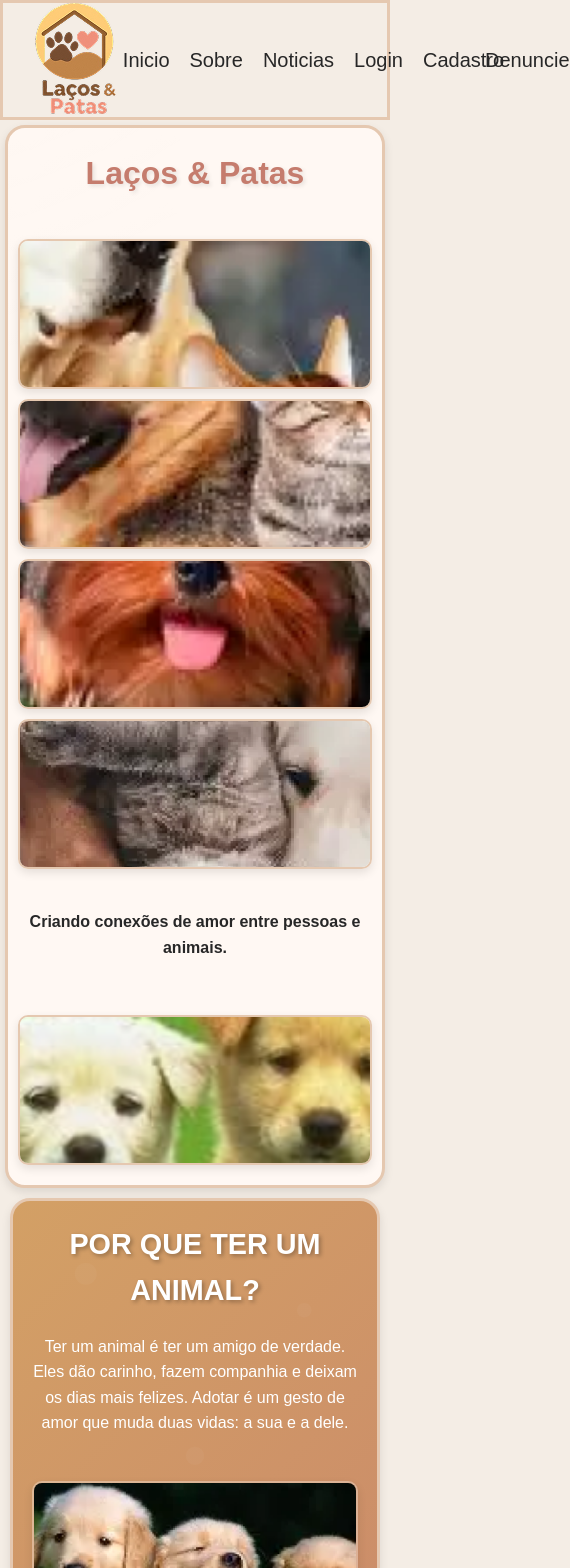
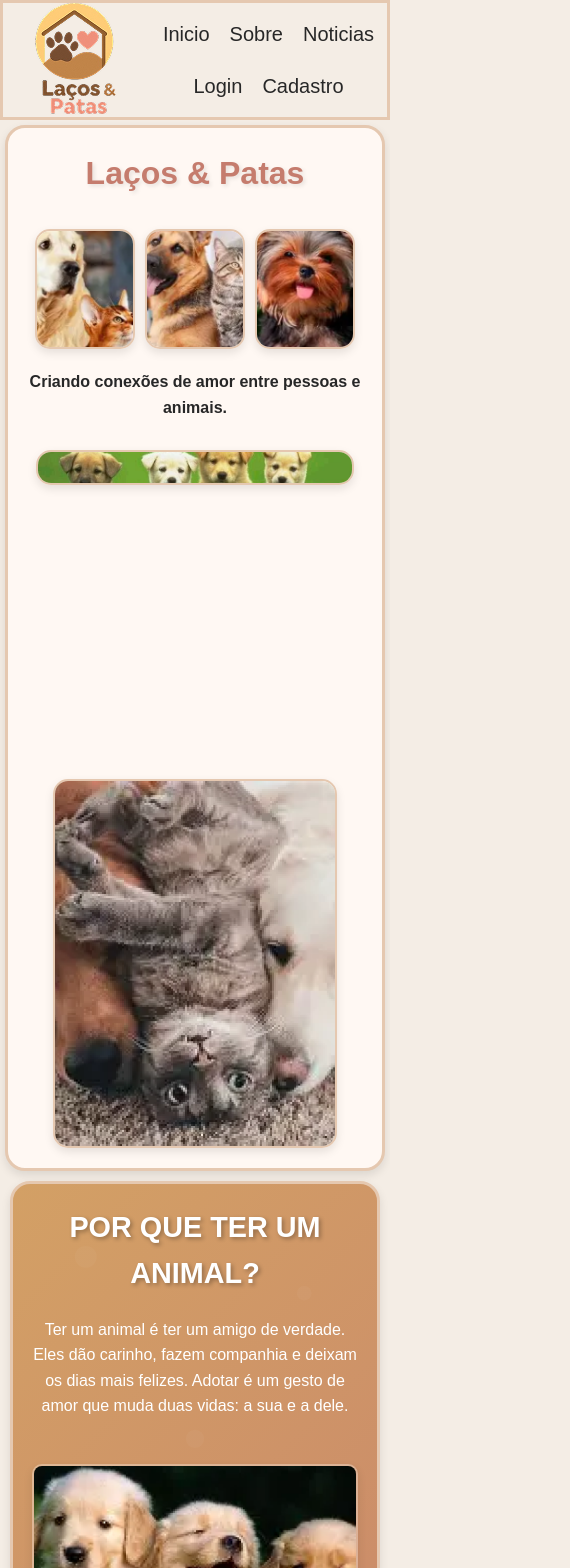
Before and after one commit to Mandeds/Tcc-react-grupo, a React (Vite) app in the folder frontend/: page / in a window 390 px wide. Shown: the top 1568 px of the page, 570 px wide, since content can reach past the window. Built offline with nearby package versions, Linux system fonts and the light colour scheme.

Commit message:
Arrumei a responsividade e os detalhes da pagina do inicio

```diff
--- a/frontend/src/component/cabecalho1/cabecalho1.jsx
+++ b/frontend/src/component/cabecalho1/cabecalho1.jsx
@@ -15,7 +15,7 @@ export default function Cabecalho1 (){
          <Link to="/login"> Login </Link>
          <Link to="/cadastro">Cadastro</Link>
          </div>
-         <Link>Denuncie</Link>
+
          </header>
         </>
     )
--- a/frontend/src/component/cabecalho1/cabecalho1.scss
+++ b/frontend/src/component/cabecalho1/cabecalho1.scss
@@ -1,5 +1,5 @@
 .Inicio_header{
-  width: 100%;
+    width: 100%;
     padding: 0.5%;
     display: flex;
     height: 120px;
@@ -13,6 +13,7 @@
         display: flex;
         align-items: center;
         justify-content: center;
+        flex-wrap: wrap;
     }
 
   a{
--- a/frontend/src/component/cardDesenho/cardD.scss
+++ b/frontend/src/component/cardDesenho/cardD.scss
@@ -7,7 +7,7 @@
   border: 2px solid var(--beige-border, #e5c8b0);
   border-radius: var(--border-radius, 15px);
   padding: 20px;
-  margin: 15px;
+  margin: 1%;
   box-shadow: var(--shadow, 0 4px 10px rgba(0, 0, 0, 0.1));
   max-width: 350px;
 }
@@ -15,7 +15,7 @@
 .card-image {
   width: 100%;
   max-width: 300px;
-  height: 200px;
+  height: 40vh;
   border-radius: 12px;
   object-fit: cover;
   margin-bottom: 15px;
--- a/frontend/src/pages/inicio/inicio.jsx
+++ b/frontend/src/pages/inicio/inicio.jsx
@@ -14,24 +14,38 @@ export default function Inicio() {
 
             <main>
 
-                <div className="Primeira_parte">
+            <div className="Primeira_parte">
+            <h1 id="Titu_inicio">Laços & Patas</h1>
 
-                    {/* Primeira parte*/}
+            <div className="conteudo_inicio">
+                <div className="coluna_esquerda">
+                <div className="imagens_pequenas">
+                    <img src="src/assets/images/imgInicio/im1.png" alt="imagem1" />
+                    <img src="src/assets/images/imgInicio/im2.png" alt="imagem2" />
+                    <img src="src/assets/images/imgInicio/im3.png" alt="imagem3" />
+                </div>
 
+                <h3 id="bloq">
+                    Criando conexões de amor entre pessoas e animais.
+                </h3>
 
-                    <h1 id="Titu_inicio">Laços & Patas</h1>
-                    <div className="inico_ima">
-                        <img src="src/assets/images/imgInicio/im1.png" alt="imagem1" width={100}  className="imagem_1" />
-                    <img src="src/assets/images/imgInicio/im2.png" alt="imagem2" width={100} className="imagem_1"/>
-                    <img src="src/assets/images/imgInicio/im3.png" alt="imagem3"  className="imagem_1"/>
-                    <img src="src/assets/images/imgInicio/imgrandeLado.png" alt="imagem4" className="imagem_2"/>
+                <img
+                    src="src/assets/images/imgInicio/imLadopequeno.png"
+                    alt="filhotes"
+                    className="faixa_filhotes"
+                />
+                </div>
 
-                    </div>
+                <div className="coluna_direita">
+                <img
+                    src="src/assets/images/imgInicio/imgrandeLado.png"
+                    alt="imagem grande"
+                    className="imagem_grande"
+                />
+                </div>
+            </div>
+            </div>
 
-                    <h3 id="bloq">Criando conexões de amor entre pessoas e animais.</h3>
-                    <img src="src/assets/images/imgInicio/imLadopequeno.png" alt="imagem5" width={200} className="imagem_3"/>
-
-                </div>
 
                 <div className="Segunda_Parte">
 
--- a/frontend/src/pages/inicio/inicio.scss
+++ b/frontend/src/pages/inicio/inicio.scss
@@ -4,6 +4,7 @@
   padding: 0;
   box-sizing: border-box;
 }
+
 
 :root {
   --primary-color: #A36217;
@@ -50,117 +51,132 @@ a:hover {
 
 /* Primeira Parte - Hero Section */
 .Primeira_parte {
+  background: var(--cream-bg);
+  border: 3px solid var(--beige-border);
+  border-radius: var(--border-radius);
+  box-shadow: var(--shadow);
+  padding: 40px;
+  margin: 20px auto;
+  max-width: 1200px;
+  text-align: center;
+}
+
+#Titu_inicio {
+  font-size: clamp(2rem, 5vw, 3rem);
+  color: var(--accent-color);
+  text-shadow: 2px 2px 4px rgba(0, 0, 0, 0.1);
+  margin-bottom: 30px;
+}
+
+.conteudo_inicio {
   display: flex;
   flex-wrap: wrap;
   justify-content: center;
-  align-items: center;
-  gap: 20px;
-  padding: 20px 40px;
-  margin: 20px auto;
-  max-width: 1400px;
-  text-align: center;
-  border: 3px solid var(--beige-border);
-  border-radius: var(--border-radius);
-  background: var(--cream-bg);
-  box-shadow: var(--shadow);
-  position: relative;
-  overflow: hidden;
+  align-items: flex-start;
+  gap: 30px;
 }
 
-.Primeira_parte::before {
-  content: '';
-  position: absolute;
-  top: -50%;
-  left: -50%;
-  width: 200%;
-  height: 200%;
-  background: radial-gradient(circle, rgba(255,255,255,0.1) 0%, transparent 70%);
-  animation: float 6s ease-in-out infinite;
+.coluna_esquerda {
+  flex: 1 1 500px;
+  display: flex;
+  flex-direction: column;
+  align-items: center;
 }
 
-@keyframes float {
-  0%, 100% { transform: translate(-50%, -50%) rotate(0deg); }
-  50% { transform: translate(-50%, -50%) rotate(180deg); }
+.imagens_pequenas {
+  display: flex;
+  justify-content: center;
+  gap: 15px;
+  flex-wrap: wrap;
 }
 
-#Titu_inicio {
-  font-size: clamp(2.5rem, 5vw, 4rem);
-  font-weight: bold;
-  color: var(--accent-color);
-  margin-bottom: 20px;
-  text-shadow: 2px 2px 4px rgba(0,0,0,0.1);
-  position: relative;
-  z-index: 1;
-  animation: fadeInUp 1s ease-out;
+.imagens_pequenas img {
+  width: 30%;
+  height: 40vh;
+  object-fit: cover;
+  border-radius: 15px;
+  box-shadow: var(--shadow);
+  border: 2px solid var(--beige-border);
+  transition: var(--transition);
 }
 
-@keyframes fadeInUp {
-  from {
-    opacity: 0;
-    transform: translateY(30px);
+.imagens_pequenas img:hover {
+  transform: scale(1.05);
+}
+
+#bloq {
+  font-size: 1.2rem;
+  margin: 20px 0;
+  color: var(--text-dark);
+}
+
+.faixa_filhotes {
+  width: 100%;
+  max-width: 500px;
+  border-radius: 15px;
+  margin-top: 10px;
+  border: 2px solid var(--beige-border);
+  box-shadow: var(--shadow);
+}
+
+.coluna_direita {
+  flex: 1 1 350px;
+  display: flex;
+  justify-content: center;
+  align-items: center;
+}
+
+.imagem_grande {
+  width: 100%;
+  max-width: 400px;
+  height: auto;
+  border-radius: 15px;
+  object-fit: cover;
+  border: 2px solid var(--beige-border);
+  box-shadow: var(--shadow);
+}
+
+/* Responsividade */
+@media (max-width: 900px) {
+  .conteudo_inicio {
+    flex-direction: column;
+    align-items: center;
   }
-  to {
-    opacity: 1;
-    transform: translateY(0);
+
+  .imagem_grande {
+    max-width: 80%;
+    margin-top: 20px;
+  }
+
+  .imagens_pequenas img {
+    width: 120px;
+    height: 150px;
+  }
+
+  #bloq {
+    font-size: 1rem;
   }
 }
 
-#bloq {
-  width: min(80%, 600px);
-  font-size: clamp(1.2rem, 3vw, 2rem);
-  color: var(--text-dark);
-  margin: 20px auto;
-  position: relative;
-  z-index: 1;
-  animation: fadeInUp 1s ease-out 0.2s both;
+@media (max-width: 500px) {
+  .imagens_pequenas {
+    gap: 10px;
+  }
+
+  .imagens_pequenas img {
+    width: 100px;
+    height: 120px;
+  }
+
+  .faixa_filhotes {
+    max-width: 90%;
+  }
+
+  #Titu_inicio {
+    font-size: 1.8rem;
+  }
 }
 
-.inico_ima {
-  display: grid;
-  grid-template-columns: repeat(auto-fit, minmax(250px, 1fr));
-  gap: 15px;
-  width: 100%;
-  max-width: 1000px;
-  position: relative;
-  z-index: 1;
-  animation: fadeInUp 1s ease-out 0.4s both;
-}
-
-.imagem_1, .imagem_2 {
-  width: 100%;
-  max-width: 350px;
-  height: 200px;
-  border-radius: 15px;
-  object-fit: cover;
-  margin: 0 auto;
-  box-shadow: var(--shadow);
-  transition: var(--transition);
-  border: 2px solid var(--beige-border);
-}
-
-.imagem_1:hover, .imagem_2:hover {
-  transform: scale(1.05);
-  box-shadow: 0 8px 20px rgba(0,0,0,0.2);
-}
-
-.imagem_3 {
-  width: min(90%, 800px);
-  height: 300px;
-  border-radius: 15px;
-  object-fit: cover;
-  margin: 20px auto 0;
-  box-shadow: var(--shadow);
-  border: 2px solid var(--beige-border);
-  position: relative;
-  z-index: 1;
-  animation: fadeInUp 1s ease-out 0.6s both;
-  transition: var(--transition);
-}
-
-.imagem_3:hover {
-  transform: scale(1.05);
-  box-shadow: 0 8px 20px rgba(0,0,0,0.2);
-}
 
 /* Responsividade */
 @media (max-width: 1024px) {
```
